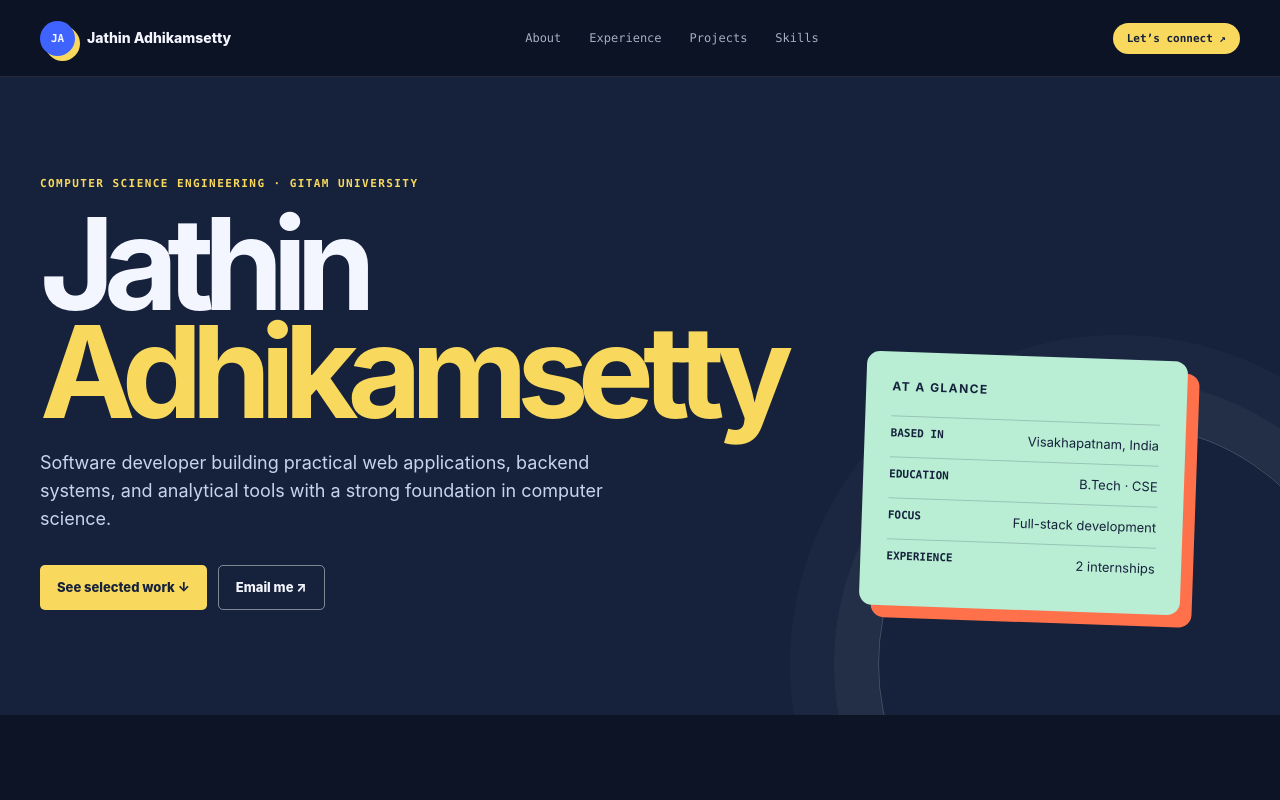
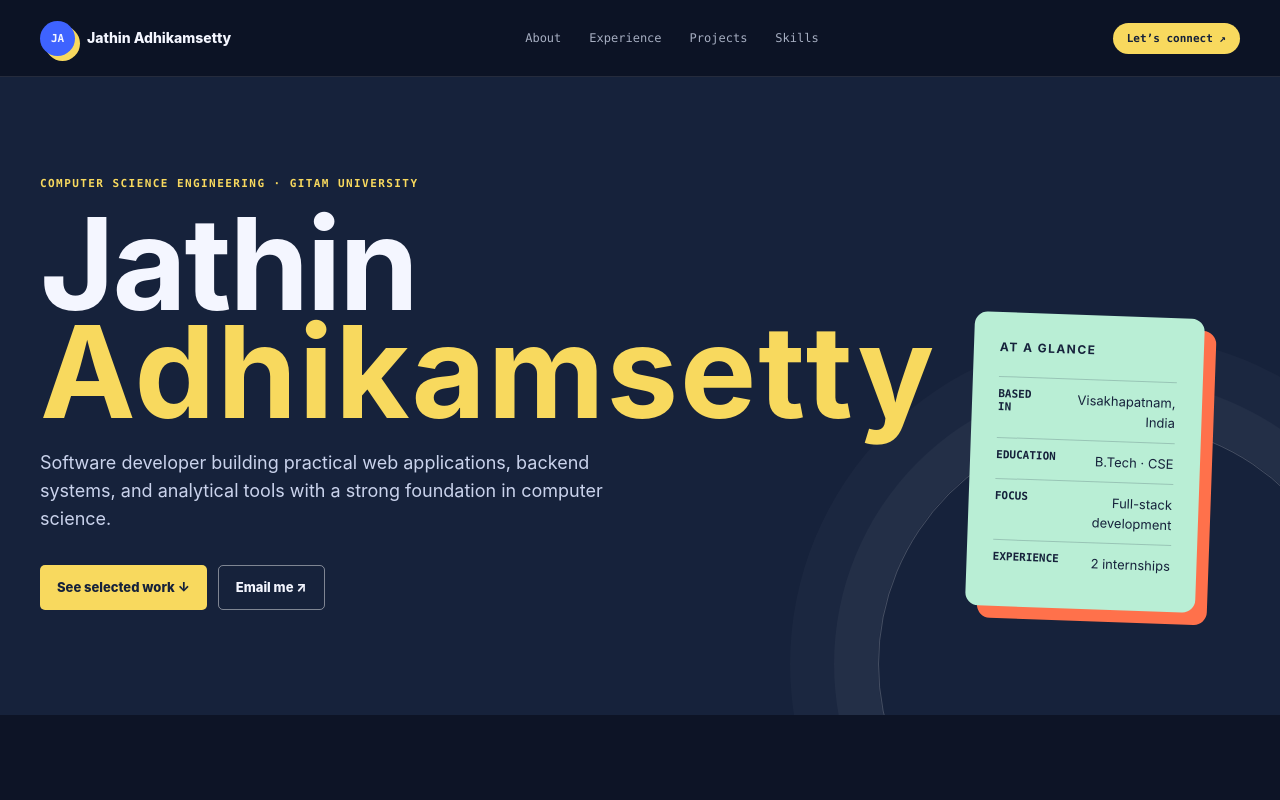
Before and after one commit to Jathin24/jathin-portfolio, a plain HTML site: page index.html in a window 1280 px wide. Shown: the top 800 px of the page. Drawn offline with Linux system fonts and the light colour scheme.

Commit message:
Refine portfolio name letter spacing

```diff
--- a/index.html
+++ b/index.html
@@ -49,8 +49,8 @@
     .hero::after { position: absolute; right: -80px; bottom: -190px; width: 480px; height: 480px; content: ""; border: 1px solid rgba(255,255,255,.2); border-radius: 50%; box-shadow: 0 0 0 44px rgba(255,255,255,.035), 0 0 0 88px rgba(255,255,255,.025); }
     .hero-grid { position: relative; z-index: 1; display: grid; grid-template-columns: 1.15fr .85fr; gap: 80px; align-items: end; }
     .hero .tiny-label { color: var(--yellow); }
-    h1 { max-width: 850px; margin: 20px 0 24px; font-size: clamp(64px, 10vw, 132px); line-height: .84; letter-spacing: -.085em; }
-    h1 span { color: var(--yellow); }
+    h1 { max-width: 850px; margin: 20px 0 24px; font-size: clamp(64px, 10vw, 132px); line-height: .84; letter-spacing: -.018em; }
+    h1 span { color: var(--yellow); letter-spacing: .015em; }
     .hero-copy { max-width: 620px; margin: 0; color: #cad3ec; font-size: 18px; }
     .hero-actions { display: flex; flex-wrap: wrap; gap: 11px; margin-top: 32px; }
     .button { display: inline-flex; align-items: center; min-height: 45px; padding: 0 17px; border-radius: 5px; font-size: 13px; font-weight: 800; }
```
